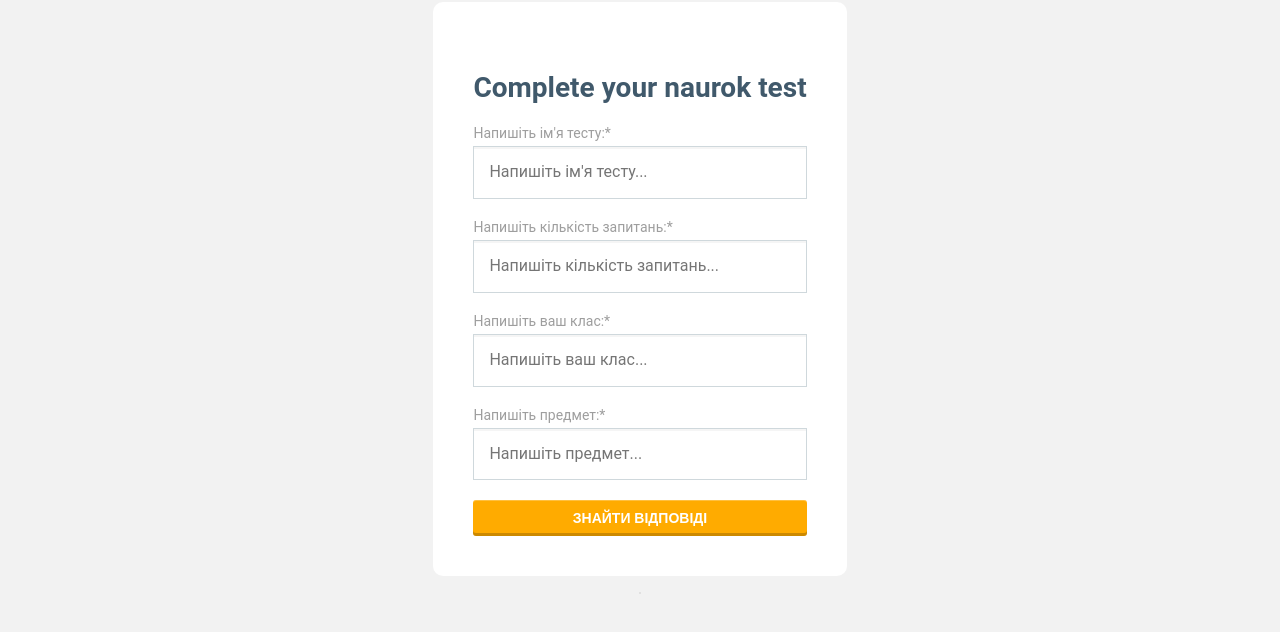
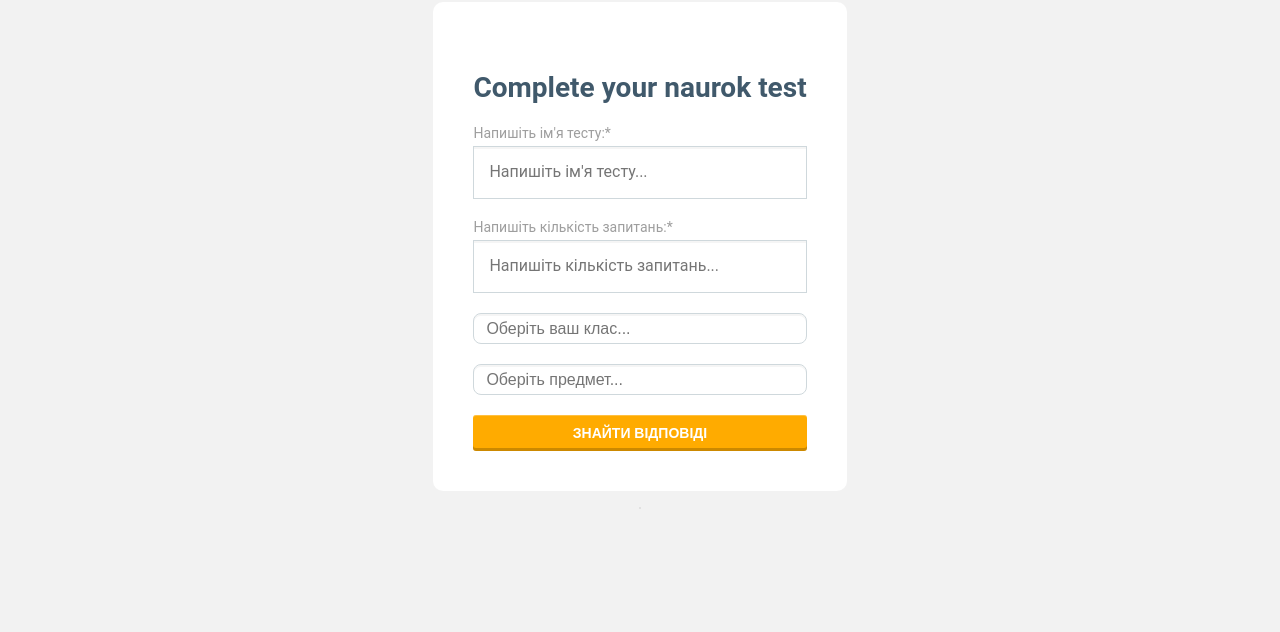
Before and after one commit to FtcSerhiy/naurok-bin, a plain HTML site: page index.html in a window 1280 px wide. Shown: the part 62-694 px from the top of the page. Drawn offline with Linux system fonts and the light colour scheme.

Commit message:
add select's lists

```diff
--- a/index.html
+++ b/index.html
@@ -22,12 +22,66 @@
 				<input type="number" id="amount" placeholder="Напишіть кількість запитань...">
 			</section>
 			<section>
-				<label for="klas">Напишіть ваш клас:*</label>
-				<input type="number" placeholder="Напишіть ваш клас..." id="klas">
+				<select id="klas">
+					<option value="">Оберіть ваш клас...</option>
+					<option value="1">1</option>
+					<option value="2">2</option>
+					<option value="3">3</option>
+					<option value="4">4</option>
+					<option value="5">5</option>
+					<option value="6">6</option>
+					<option value="7">7</option>
+					<option value="8">8</option>
+					<option value="9">9</option>
+					<option value="10">10</option>
+					<option value="11">11</option>
+				</select>
 			</section>
 			<section>
-				<label for="subject">Напишіть предмет:*</label>
-				<input type="text" placeholder="Напишіть предмет..." id="subject">
+				<select id="subject">
+					<option value="">Оберіть предмет...</option>
+					<option value="algebra">Алгебра</option>
+					<option value="angliyska-mova">Англійська мова</option>
+					<option value="astronomiya">Астрономія</option>
+					<option value="biologiya">Біологія</option>
+					<option value="vsesvitnya-istoriya">Всесвітня історія</option>
+					<option value="geografiya">Географія</option>
+					<option value="geometriya">Геометрія</option>
+					<option value="gromadyanska-osvita">Громадянська освіта</option>
+					<option value="ekologiya">Екологія</option>
+					<option value="ekonomika">Економіка</option>
+					<option value="etika">Етика</option>
+					<option value="zarubizhna-literatura">Зарубіжна література</option>
+					<option value="zahist-vitchizni">Захист України</option>
+					<option value="informatika">Інформатика</option>
+					<option value="ispanska-mova">Іспанська мова</option>
+					<option value="istoriya-ukra-ni">Історія України</option>
+					<option value="kreslennya">Креслення</option>
+					<option value="literaturne-chitannya">Літературне читання</option>
+					<option value="lyudina-i-svit">Людина і світ</option>
+					<option value="matematika">Математика</option>
+					<option value="mistectvo">Мистецтво</option>
+					<option value="movi-nacionalnih-menshin">Мови національних меншин</option>
+					<option value="muzichne-mistectvo">Музичне мистецтво</option>
+					<option value="navchannya-gramoti">Навчання грамоти</option>
+					<option value="nimecka-mova">Німецька мова</option>
+					<option value="obrazotvorche-mistectvo">Образотворче мистецтво</option>
+					<option value="osnovi-zdorov-ya">Основи здоров’я</option>
+					<option value="polska-mova">Польська мова</option>
+					<option value="pravoznavstvo">Правознавство</option>
+					<option value="prirodnichi-nauki">Природничі науки</option>
+					<option value="prirodoznavstvo">Природознавство</option>
+					<option value="tehnologi">Технології</option>
+					<option value="trudove-navchannya">Трудове навчання</option>
+					<option value="ukrainska-literatura">Українська література</option>
+					<option value="ukrainska-mova">Українська мова</option>
+					<option value="fizika">Фізика</option>
+					<option value="fizichna-kultura">Фізична культура</option>
+					<option value="francuzka-mova">Французька мова</option>
+					<option value="himiya">Хімія</option>
+					<option value="hudozhnya-kultura">Художня культура</option>
+					<option value="ya-doslidzhuyu-svit">Я досліджую світ</option>
+				</select>
 			</section>
 
 			<button type="submit">Знайти відповіді</button>
--- a/style.css
+++ b/style.css
@@ -125,3 +125,16 @@ main > div {
 	margin: 10px;
 	border-radius: 10px;
 }
+
+select {
+	cursor: pointer;
+	border-radius: 8px;
+	appearance: none;
+	background: #fff;
+	font-size: 16px;
+	box-shadow: inset 0 2px 0 rgba(0,0,0,.04);
+	transition: border-color ease-in-out .15s,box-shadow ease-in-out .15s;
+	padding: 6px 12px;
+	color: #757575;
+	border: 1px solid #cfd8dc;
+}
```
